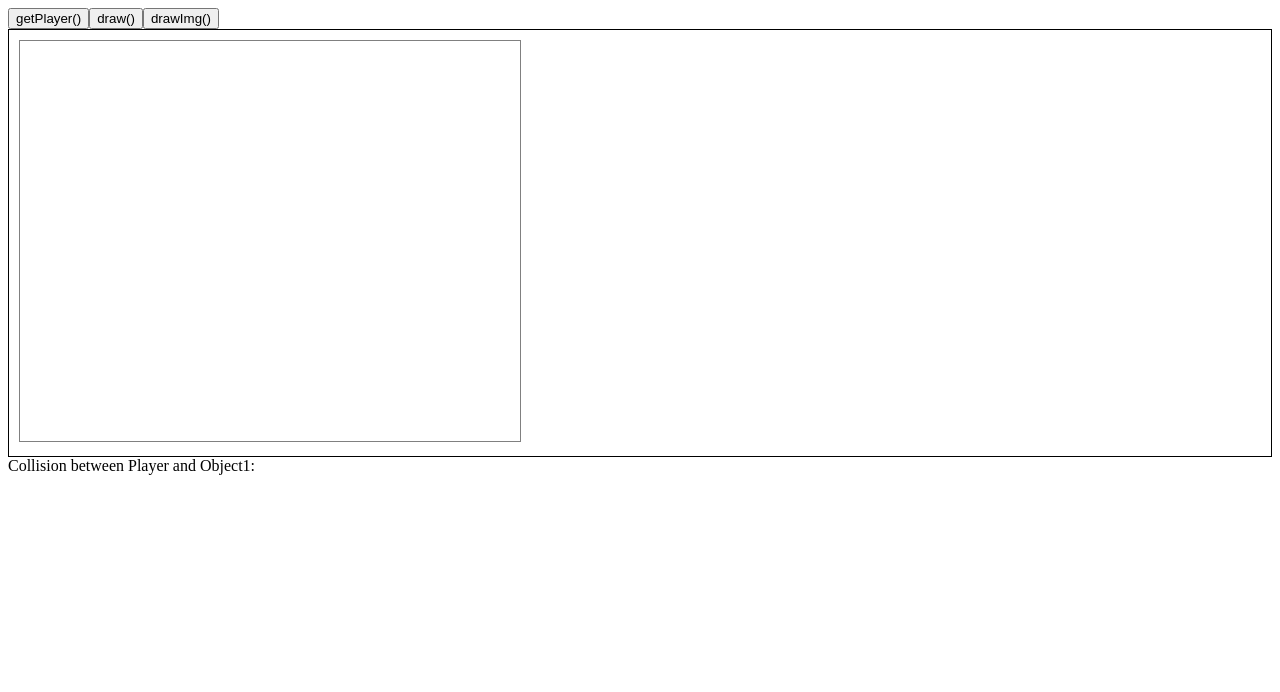
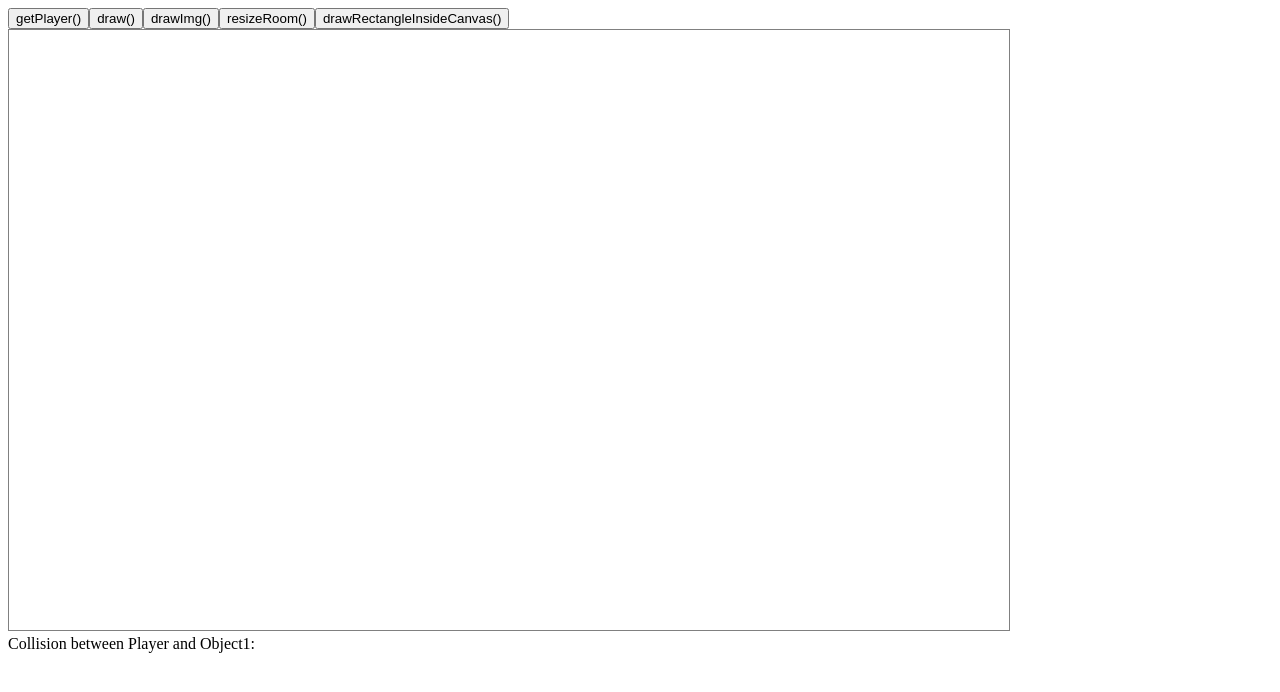
Before and after one commit to bravoka/freelancer_game, an Angular app: page / in a window 1280 px wide. Shown: the top 692 px of the page. Built offline with nearby package versions, Linux system fonts and the light colour scheme.

Commit message:
Saving work

```diff
--- a/src/app/app.component.html
+++ b/src/app/app.component.html
@@ -1,15 +1,18 @@
 <button (click)="getPlayer()">getPlayer()</button>
 <button (click)="draw()">draw()</button>
 <button (click)="drawImg()">drawImg()</button>
+<button (click)="resizeRoom()">resizeRoom()</button>
+<button (click)="drawRectangleInsideCanvas()">drawRectangleInsideCanvas()</button>
 
 <br/>
 
-<div class="padder">
+<!-- <div class="padder"> -->
 
-  <canvas #myRoom height="400" width="500" class="room" (click)="mouseMove($event)">
+  <canvas #myRoom width="1000" height="600" class="room" (click)="mouseMove($event)">
   <img id='myImg2' #myImg>
 
 
   </canvas>
-</div>
+<!-- </div> -->
+<br />
 Collision between Player and Object1: {{collision}}
--- a/src/app/app.component.ts
+++ b/src/app/app.component.ts
@@ -56,6 +56,9 @@ export class AppComponent implements AfterViewInit {
     this.player = new Rectangle(new Point(0,0), 10, 10);
 
     this.obstacle = new Rectangle(new Point(100, 100), 15, 15);
+
+    this.currentRoom = new Room('home', new Point(50,50), 600, 300);
+
   }
 
   ngAfterViewInit() {
@@ -79,8 +82,12 @@ export class AppComponent implements AfterViewInit {
 
   drawImg(): void {
   	this.context.clearRect(0, 0, this.room['nativeElement'].width, this.room['nativeElement'].height)
+
+    this.context.strokeRect(this.currentRoom.StartingPosition.X, this.currentRoom.StartingPosition.Y, this.currentRoom.Width, this.currentRoom.Height);
   	this.context.drawImage(this.img, this.player.Position.X, this.player.Position.Y, this.player.Width, this.player.Height);
     this.context.drawImage(this.obst, this.obstacle.Position.X, this.obstacle.Position.Y, this.obstacle.Width, this.obstacle.Height);
+
+
 
     this.collision = this.checkForCollision(this.obstacle);
   }
@@ -120,6 +127,22 @@ export class AppComponent implements AfterViewInit {
     }
     return false;
   }
+
+  // Testing resizing the canvas
+  resizeRoom() {
+    let newWidth = 600;
+    let newHeight = 500;
+
+    this.room['nativeElement'].width = newWidth;
+    this.room['nativeElement'].height = newHeight;
+  }
+
+  // Because the canvas shouldnt have to resize...
+  drawRectangleInsideCanvas() {
+    let rectangle: Rectangle = new Rectangle(new Point(50, 50), 280, 190)
+
+    this.context.strokeRect(rectangle.Position.X, rectangle.Position.Y, rectangle.Width, rectangle.Height);
+  }
 }
 
 export class Rectangle {
@@ -145,11 +168,53 @@ export class Point {
 }
 
 export class Room {
-	StartingPosition: number;
+  Name: string;
+	StartingPosition: Point;
 	Width: number;
 	Height: number;
+  Obstacles: Rectangle[];
+  // NPCs: Rectangle[]; This should not be of class rectangle... rectangle should be base of something else
+
+  PlayerEntry: Point[];
+
+  constructor(name: string, position: Point, width: number, height: number) {
+    this.Name = name;
+    this.StartingPosition = position;
+    this.Width = width;
+    this.Height = height;
+  }
 }
 
 export class Map {
 
 }
+
+
+
+export class Game {
+
+  SpriteBatch: string //SpriteBatch class. This may be the equivalent of CanvasRenderer2DContext.
+
+  Initialize(): void {
+    //Called before LoadContent
+  }
+
+  //called once
+  LoadContent(): void {
+
+  }
+
+  // Should take a GameTime parameter
+  Update(): void {
+
+  }
+
+  // Should take a GameTime parameter. Called after Update()
+  Draw(): void {
+
+  }
+}
+
+export class Camera {
+  // Think about how to implement this.
+}
```
